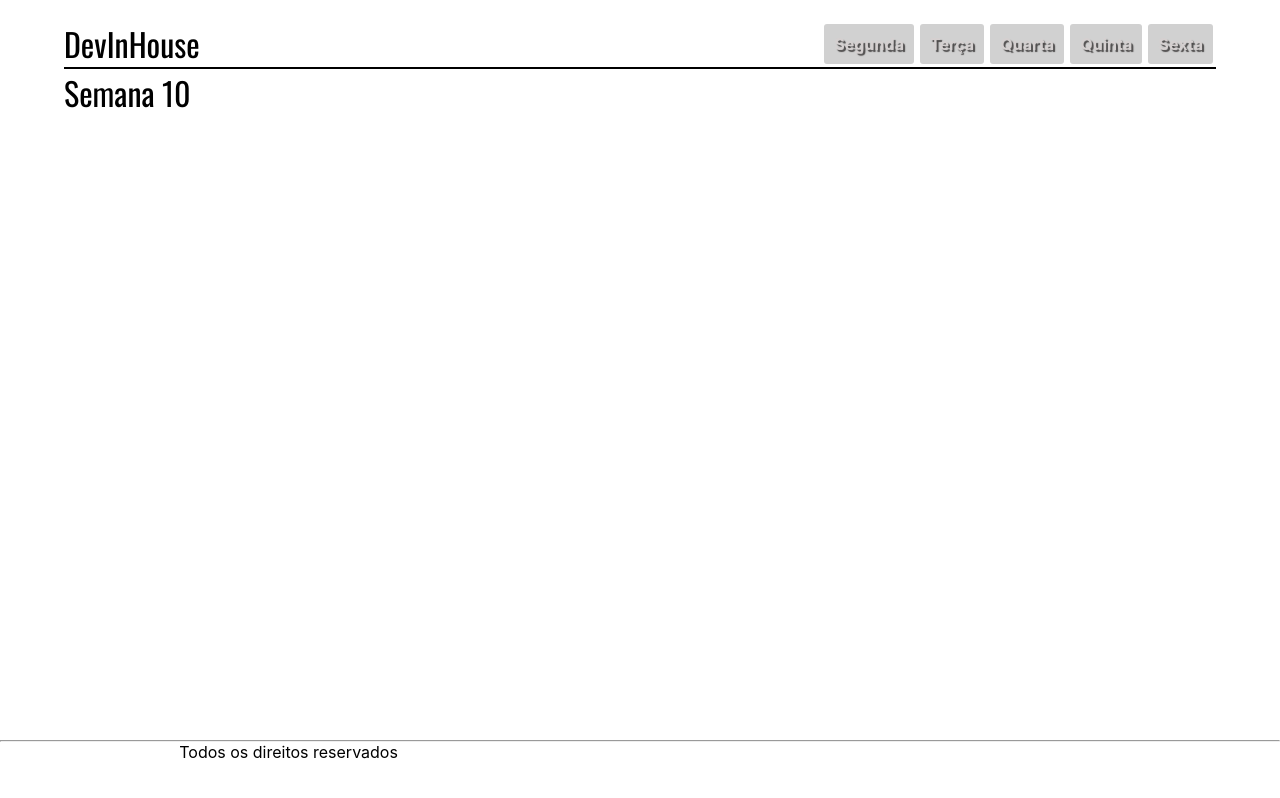
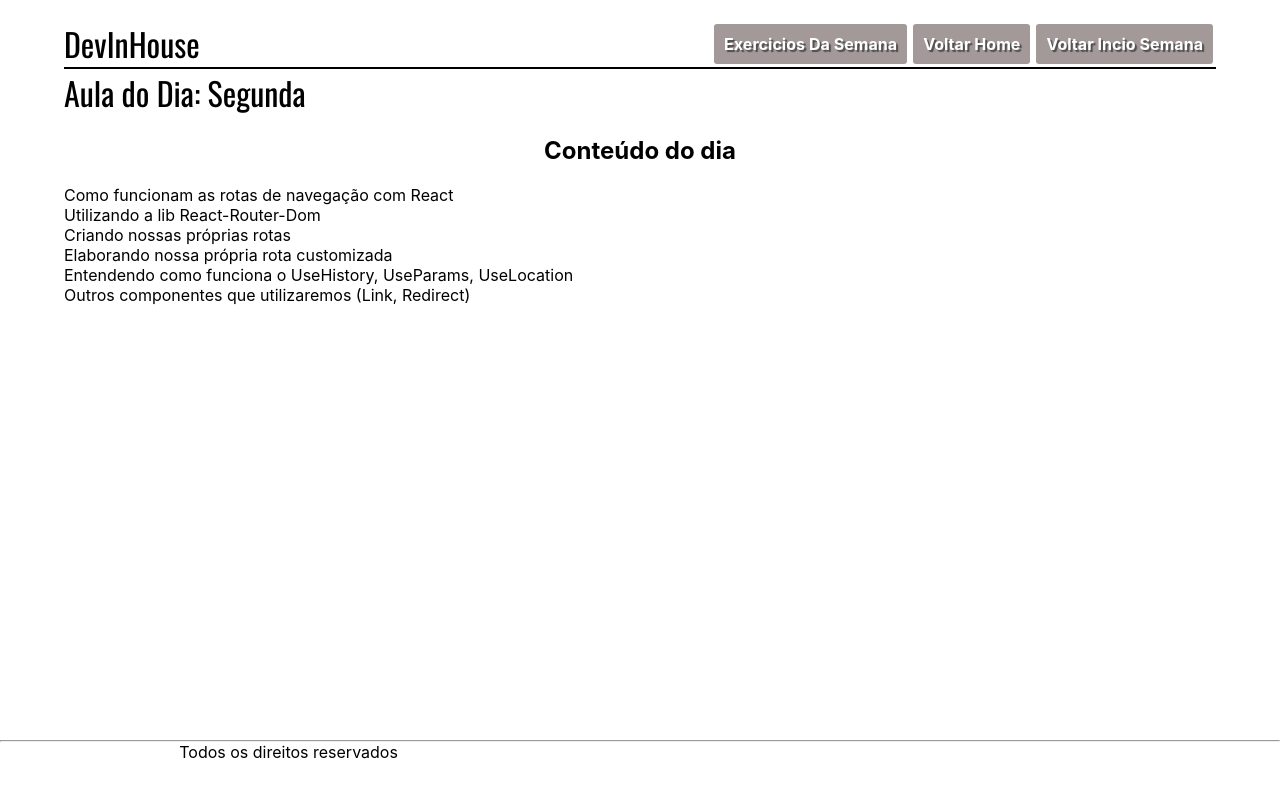
Before and after one commit to meirelesdev/devinhouse-react, a React (Create React App) app: page /semana10/segunda in a window 1280 px wide. Built offline with nearby package versions, Linux system fonts and the light colour scheme.

Commit message:
Ajustes das aulas da semana 10

```diff
--- a/src/App.js
+++ b/src/App.js
@@ -12,10 +12,13 @@ import Semana8Sexta from './pages/semana8/sexta';
 import Semana8QuartaExercicios from './pages/semana8/quarta/Exercicios';
 import Semana9Segunda from './pages/semana9/segunda';
 import Semana9SegundaExercicios from './pages/semana9/segunda/Exercicios';
+import Semana10SegundaExercicios from './pages/semana10/segunda/Exercicios';
 import Semana9Terca from './pages/semana9/terca';
 import Semana9Quarta from './pages/semana9/quarta';
 import Semana9Quinta from './pages/semana9/quinta';
 import Semana9Sexta from './pages/semana9/sexta';
+import Semana10Segunda from './pages/semana10/segunda';
+import Semana10Terca from './pages/semana10/terca';
 
 function App() {
   return (
@@ -34,6 +37,9 @@ function App() {
         <Route path="/semana9/quinta" component={Semana9Quinta} />
         <Route path="/semana9/sexta"  component={Semana9Sexta} />
         <Route path="/semana9" component={Semana9} />
+        <Route path="/semana10/segunda/exercicios"  component={Semana10SegundaExercicios} />
+        <Route path="/semana10/segunda"  component={Semana10Segunda} />
+        <Route path="/semana10/terca"  component={Semana10Terca} />
         <Route path="/semana10"  component={Semana10} />
       </Switch>
       <hr />
--- a/src/pages/semana10/index.js
+++ b/src/pages/semana10/index.js
@@ -2,8 +2,8 @@ import Header from '../../components/header'
 
 function Semana10(props) {
   const items = [
-    { refs: "/semana10/segunda", title: "Segunda" },
-    { refs: "/semana10/terca", title: "Terça" },
+    { refs: "/semana10/segunda", title: "Segunda", class: "active" },
+    { refs: "/semana10/terca", title: "Terça", class: "active" },
     { refs: "/semana10/quarta", title: "Quarta" },
     { refs: "/semana10/quinta", title: "Quinta" },
     { refs: "/semana10/sexta", title: "Sexta" },
--- /dev/null
+++ b/src/pages/semana10/segunda/Exercicios/index.jsx
@@ -0,0 +1,11 @@
+
+
+const Semana10SegundaExercicios = () => {
+    return (
+        <main className="container">
+            <h1>Exercicios Semana 10</h1>
+        </main>
+    )
+}
+
+export default Semana10SegundaExercicios
--- /dev/null
+++ b/src/pages/semana10/segunda/index.js
@@ -0,0 +1,25 @@
+import { Content } from "../../../components/ContentDay"
+import Header from "../../../components/header"
+
+const Semana10Segunda = () => {
+    const items = [
+        { refs: "/semana10/segunda/exercicios", title: "Exercicios Da Semana", class: "active" },
+        { refs: "", title: "Voltar Home", class: "active" },
+        { refs: "/semana10", title: "Voltar Incio Semana", class: "active" },
+    ]
+    return (
+        <main className="container">
+            <Header items={items} />
+            <h1>Aula do Dia: Segunda</h1>
+            <Content>
+                    <p>Como funcionam as rotas de navegação com React</p>
+                    <p>Utilizando a lib React-Router-Dom</p>
+                    <p>Criando nossas próprias rotas</p>
+                    <p>Elaborando nossa própria rota customizada</p>
+                    <p>Entendendo como funciona o UseHistory, UseParams, UseLocation</p>
+                    <p>Outros componentes que utilizaremos (Link, Redirect)</p>
+            </Content>
+        </main>
+    )
+}
+export default Semana10Segunda
--- /dev/null
+++ b/src/pages/semana10/terca/index.js
@@ -0,0 +1,24 @@
+import { Content } from "../../../components/ContentDay"
+import Header from "../../../components/header"
+
+const Semana10Terca = () => {
+    const items = [
+        { refs: "/", title: "Voltar Home", class: "active" },
+        { refs: "/semana10", title: "Voltar Incio Semana", class: "active" },
+    ]
+    return (
+        <main className="container">
+            <Header items={items} />
+            <h1>Aula do Dia: Terça</h1>
+            <Content>
+                <p>Revisando a aula anterior sobre rotas da aplicação</p>
+                <p>Conceitos de estados em outras telas</p>
+                <p>Como funciona o useContext</p>
+                <p>Aprendendo na prática utilizando o useContext</p>
+                <p>Consumindo api e combinando com useContext</p>
+                <p>Desafio, criar um projeto que utilize todos estes conceitos</p>
+            </Content>
+        </main>
+    )
+}
+export default Semana10Terca
```
